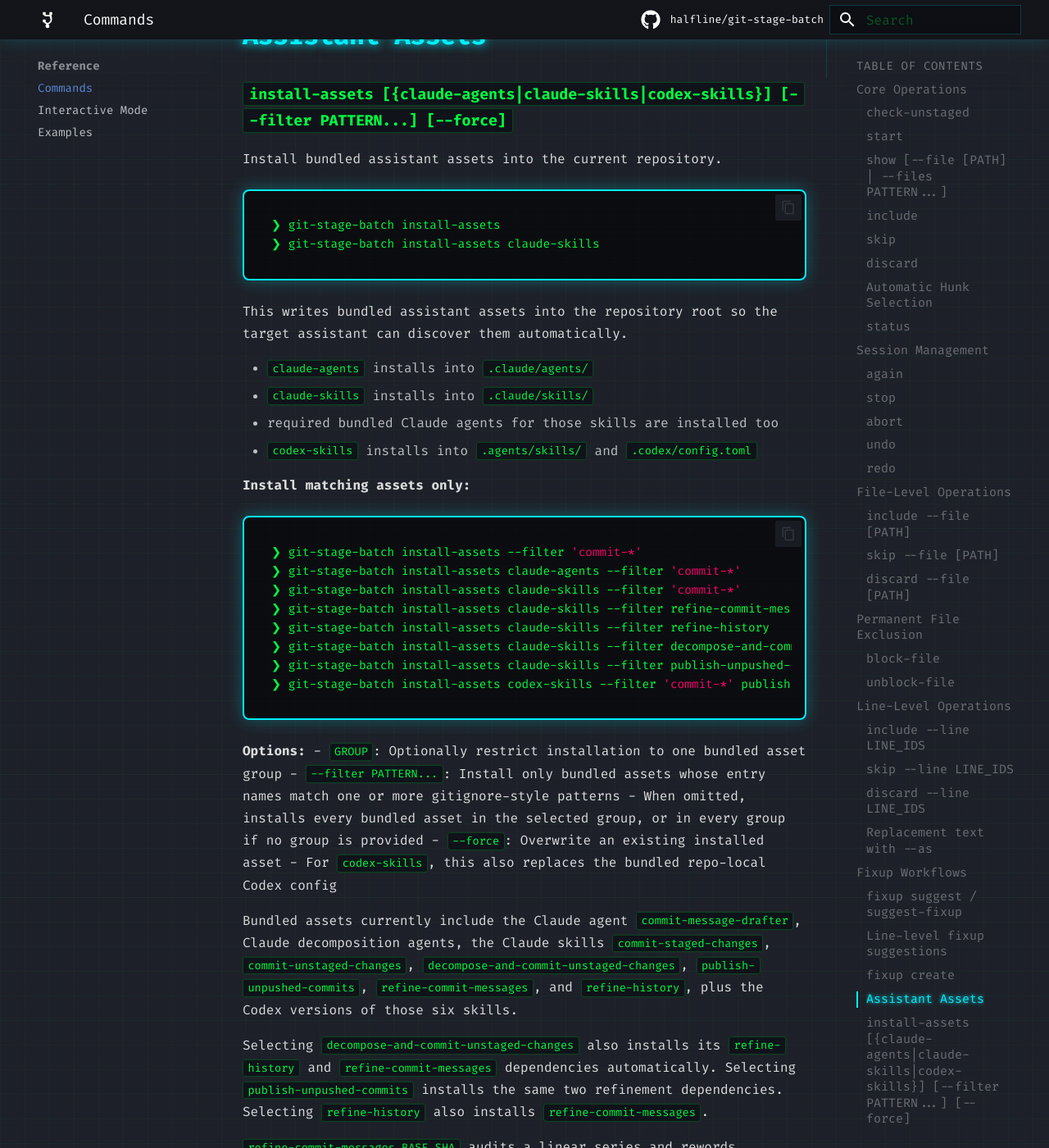
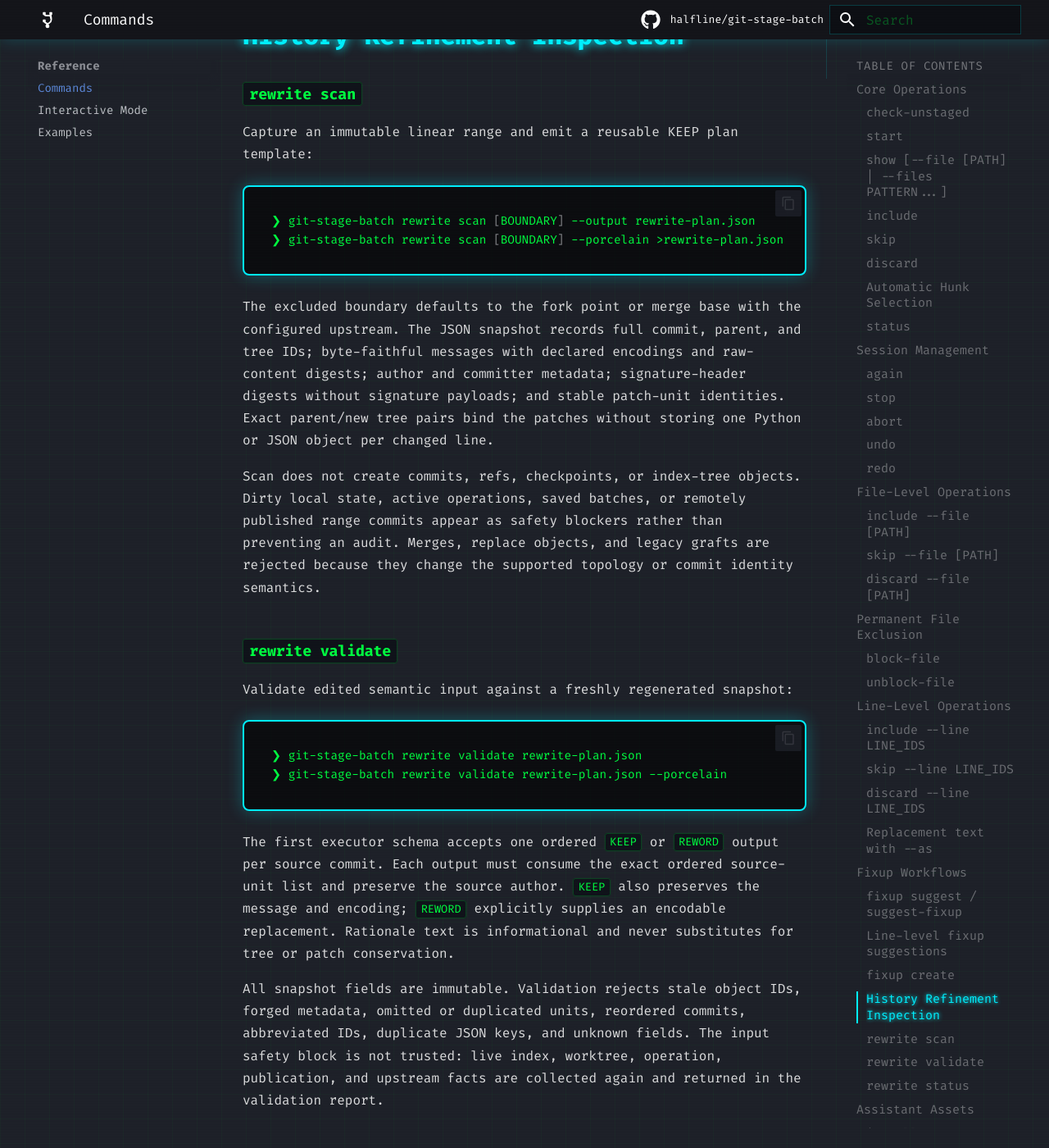
Before and after one commit to halfline/git-stage-batch, an MkDocs documentation site: the page built from docs/commands.md, in a window 1280 px wide and 1400 px high, scrolled down 27563 px. Shown: the whole window at 82% size. Built offline with MkDocs 1.6.1 and Material for MkDocs 9.7.7, drawn with Linux system fonts in a browser that asks for light colours; comment, search, counter and statistics services are not loaded; some of the changed text lies outside the part shown.

Commit message:
docs: Explain immutable rewrite plans
History refinement now offers a read-only workflow for capturing exact
source facts, reviewing KEEP or REWORD declarations, validating the edited
file, and inspecting durable operation state.

Without a user-facing contract, plan authors cannot tell which fields are
editable, why safety is recollected, or which evidence remains advisory
rather than mutation authority.

This commit documents scan, validate, and status usage, the immutable
snapshot boundary, strict conservation rules, signature behavior, and
private checkpoint ownership.

The next series will add recoverable object-level execution for validated
plans.

````diff
--- a/docs/commands.md
+++ b/docs/commands.md
@@ -982,6 +982,70 @@ its excluded base.
 
 ---
 
+## History Refinement Inspection
+
+### `rewrite scan`
+
+Capture an immutable linear range and emit a reusable KEEP plan template:
+
+```bash
+❯ git-stage-batch rewrite scan [BOUNDARY] --output rewrite-plan.json
+❯ git-stage-batch rewrite scan [BOUNDARY] --porcelain >rewrite-plan.json
+```
+
+The excluded boundary defaults to the fork point or merge base with the
+configured upstream. The JSON snapshot records full commit, parent, and tree
+IDs; byte-faithful messages with declared encodings and raw-content digests;
+author and committer metadata; signature-header digests without signature
+payloads; and stable patch-unit identities. Exact parent/new tree pairs bind
+the patches without storing one Python or JSON object per changed line.
+
+Scan does not create commits, refs, checkpoints, or index-tree objects. Dirty
+local state, active operations, saved batches, or remotely published range
+commits appear as safety blockers rather than preventing an audit. Merges,
+replace objects, and legacy grafts are rejected because they change the
+supported topology or commit identity semantics.
+
+### `rewrite validate`
+
+Validate edited semantic input against a freshly regenerated snapshot:
+
+```bash
+❯ git-stage-batch rewrite validate rewrite-plan.json
+❯ git-stage-batch rewrite validate rewrite-plan.json --porcelain
+```
+
+The first executor schema accepts one ordered `KEEP` or `REWORD` output per
+source commit. Each output must consume the exact ordered source-unit list and
+preserve the source author. `KEEP` also preserves the message and encoding;
+`REWORD` explicitly supplies an encodable replacement. Rationale text is
+informational and never substitutes for tree or patch conservation.
+
+All snapshot fields are immutable. Validation rejects stale object IDs,
+forged metadata, omitted or duplicated units, reordered commits, abbreviated
+IDs, duplicate JSON keys, and unknown fields. The input safety block is not
+trusted: live index, worktree, operation, publication, and upstream facts are
+collected again and returned in the validation report.
+
+### `rewrite status`
+
+Inspect the durable state machine used by the rewrite executor:
+
+```bash
+❯ git-stage-batch rewrite status
+❯ git-stage-batch rewrite status --porcelain
+```
+
+Before an apply operation exists, status reports no active operation. For an
+active checkpoint it reports the closed phase, exact next action, completed
+and planned output counts, recovery and output refs, last verified tree, and
+live resume blockers. The private output ref keeps a partially built linear
+chain reachable. Status verifies both owned refs, the persisted plan digest,
+source/plan identity, output objects, branch compare-and-swap expectation,
+index, and worktree before declaring continuation safe.
+
+---
+
 ## Assistant Assets
 
 ### `install-assets [{claude-agents|claude-skills|codex-skills}] [--filter PATTERN...] [--force]`
````
